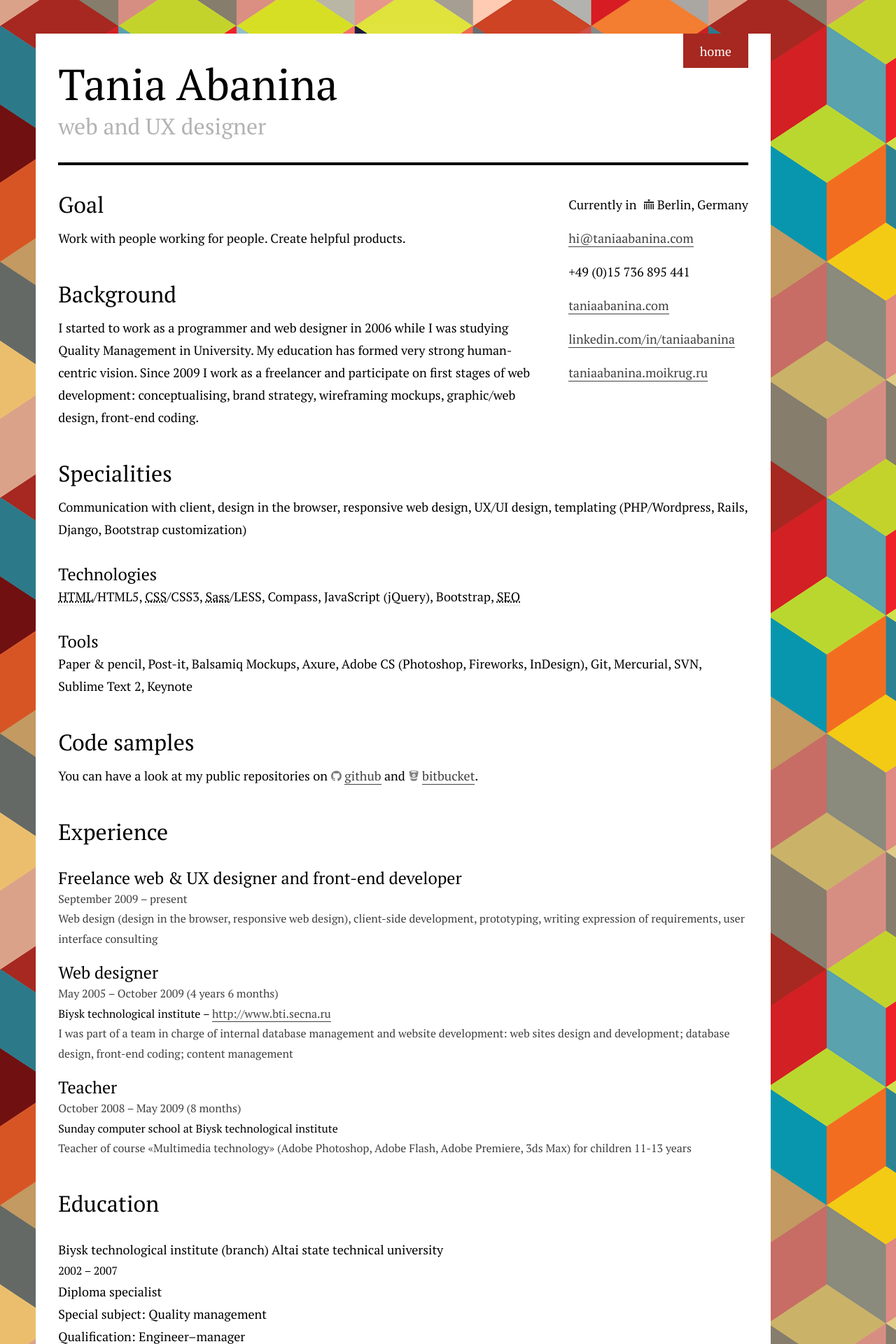
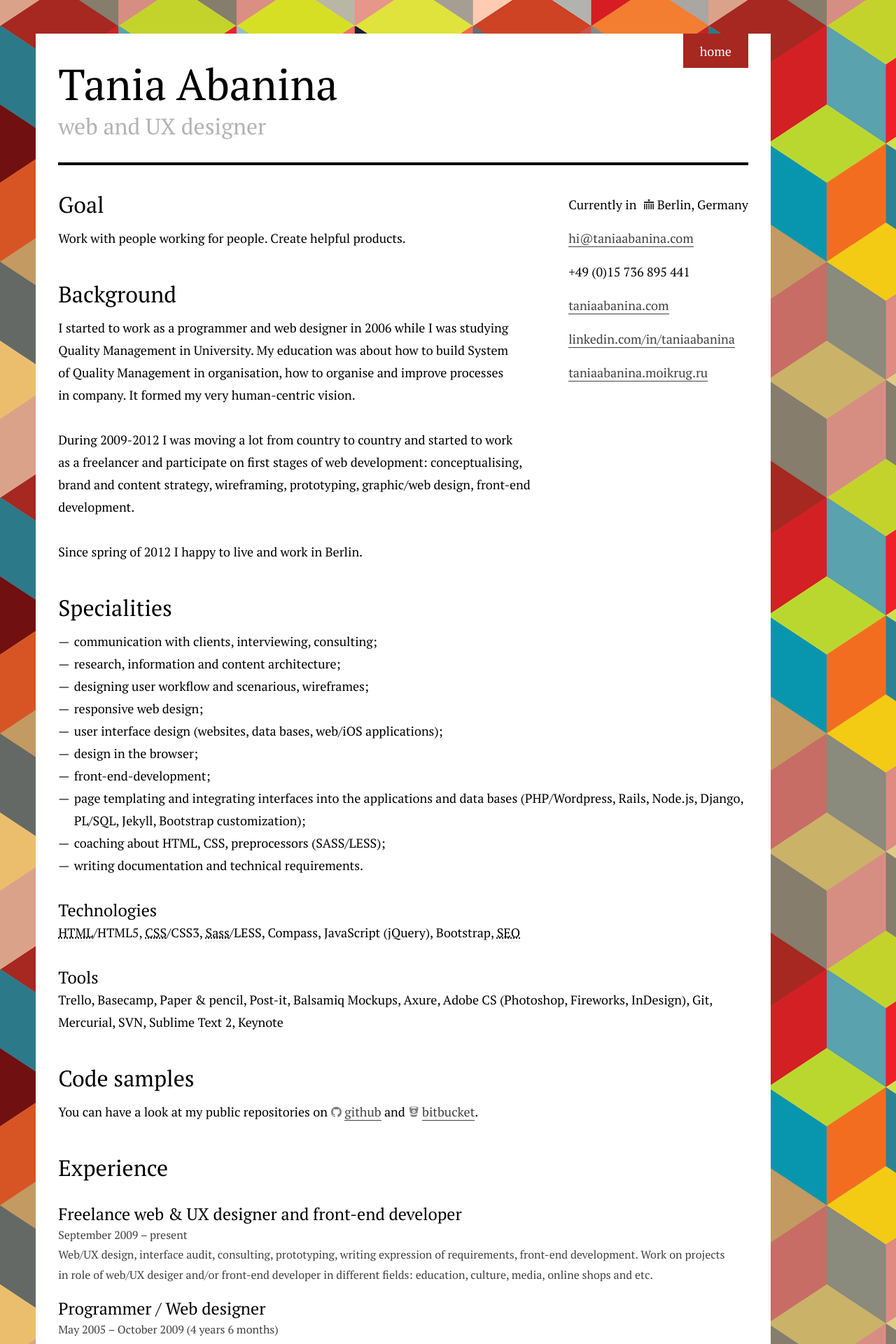
Before and after one commit to tataata/taniaabanina.com, a Jekyll site: the page resume.html, which Jekyll copies as it is, in a window 1280 px wide. Shown: the top 1920 px of the page at 70% size. Built offline with Jekyll 4.4.1, drawn with Linux system fonts in a browser that asks for light colours; nearby versions of some CDN libraries.

Commit message:
update html cv version; edit titles on samples

```diff
--- a/css/screen.css
+++ b/css/screen.css
@@ -1,3 +1,4 @@
+@charset "UTF-8";
 /* ============================================================
 
 320 and Up by Andy Clarke
@@ -305,24 +306,24 @@ html {
   line-height: 1.77778em;
 }
 
-/* line 13, ../scss/_typography.scss */
+/* line 11, ../scss/_typography.scss */
 body {
   font-family: "PT Serif", Georgia, Times, "Times New Roman", sans-serif;
   text-transform: none;
 }
 
-/* line 18, ../scss/_typography.scss */
+/* line 16, ../scss/_typography.scss */
 a {
   text-decoration: none;
   border-bottom: 1px solid;
 }
-/* line 22, ../scss/_typography.scss */
+/* line 20, ../scss/_typography.scss */
 a:hover {
   border-bottom: 1px solid;
   text-decoration: none;
 }
 
-/* line 30, ../scss/_typography.scss */
+/* line 28, ../scss/_typography.scss */
 h1, h2, h3, h4, h5, h6 {
   margin: 0;
   font-family: "PT Serif", Georgia, Times, "Times New Roman";
@@ -331,28 +332,28 @@ h1, h2, h3, h4, h5, h6 {
   text-rendering: optimizelegibility;
 }
 
-/* line 38, ../scss/_typography.scss */
+/* line 36, ../scss/_typography.scss */
 h1 .small,
 h2 .small {
   font-weight: normal;
   color: #b3b3b3;
 }
 
-/* line 46, ../scss/_typography.scss */
+/* line 44, ../scss/_typography.scss */
 .header h1,
 .header .h1 {
   font-size: 3.44444em;
   line-height: 1.29032em;
   margin: 0 auto 0em;
 }
-/* line 51, ../scss/_typography.scss */
+/* line 49, ../scss/_typography.scss */
 .header h1 .small {
   font-size: 0.51613em;
   line-height: 1.25em;
   margin: 0 auto 1em 0em;
 }
 
-/* line 59, ../scss/_typography.scss */
+/* line 57, ../scss/_typography.scss */
 .aside h1,
 .aside .h1 {
   font-size: 1.77778em;
@@ -360,34 +361,34 @@ h2 .small {
   margin: 0 auto 0em;
 }
 
-/* line 65, ../scss/_typography.scss */
+/* line 63, ../scss/_typography.scss */
 h1 {
   font-size: 2em;
   line-height: 1.77778em;
 }
 
-/* line 70, ../scss/_typography.scss */
+/* line 68, ../scss/_typography.scss */
 h2,
 .h2 {
   font-size: 1.77778em;
   line-height: 2em;
 }
 
-/* line 75, ../scss/_typography.scss */
+/* line 73, ../scss/_typography.scss */
 .projects h2,
 .projects .h2 {
   font-size: 1.33333em;
   line-height: 1.33333em;
 }
 
-/* line 81, ../scss/_typography.scss */
+/* line 79, ../scss/_typography.scss */
 h3,
 .h3 {
   font-size: 1.33333em;
   line-height: 1.33333em;
 }
 
-/* line 99, ../scss/_typography.scss */
+/* line 97, ../scss/_typography.scss */
 h6,
 .h6 {
   font-weight: normal;
@@ -395,7 +396,7 @@ h6,
   text-transform: uppercase;
 }
 
-/* line 108, ../scss/_typography.scss */
+/* line 106, ../scss/_typography.scss */
 .cv .period,
 .cv .description,
 .cv .company {
@@ -403,7 +404,7 @@ h6,
   line-height: 1.78em;
 }
 
-/* line 122, ../scss/_typography.scss */
+/* line 120, ../scss/_typography.scss */
 .header h1 a,
 .header h2 a,
 .header h3 a {
@@ -412,12 +413,12 @@ h6,
   color: #2d353e;
 }
 
-/* line 131, ../scss/_typography.scss */
+/* line 129, ../scss/_typography.scss */
 .projects h2 {
   margin-bottom: 0;
 }
 
-/* line 138, ../scss/_typography.scss */
+/* line 136, ../scss/_typography.scss */
 .header .a-rss,
 .header .a-rss:hover {
   float: left;
@@ -430,7 +431,7 @@ h6,
   overflow: hidden;
 }
 
-/* line 150, ../scss/_typography.scss */
+/* line 148, ../scss/_typography.scss */
 p,
 ol,
 ul,
@@ -440,38 +441,52 @@ address {
   line-height: 32px;
 }
 
-/* line 161, ../scss/_typography.scss */
+/* line 159, ../scss/_typography.scss */
+.list li {
+  list-style: none;
+  padding-left: 1.25em;
+  position: relative;
+}
+/* line 164, ../scss/_typography.scss */
+.list li:before {
+  content: '—';
+  position: absolute;
+  left: 0;
+  top: 0;
+}
+
+/* line 174, ../scss/_typography.scss */
 .cv .aside p {
   margin-bottom: 16px;
 }
 
-/* line 167, ../scss/_typography.scss */
+/* line 180, ../scss/_typography.scss */
 .scope,
 small {
   font-size: 0.88889em;
   line-height: 1.5em;
 }
 
-/* line 173, ../scss/_typography.scss */
+/* line 186, ../scss/_typography.scss */
 .scope {
   margin-bottom: 0;
 }
 
-/* line 177, ../scss/_typography.scss */
+/* line 190, ../scss/_typography.scss */
 ul,
 ol {
   margin: 0 0 32px -24px;
   padding: 0 0 0 24px;
 }
 
-/* line 183, ../scss/_typography.scss */
+/* line 196, ../scss/_typography.scss */
 li ul,
 li ol {
   margin: 0;
   /*@include font-size(16); */
 }
 
-/* line 191, ../scss/_typography.scss */
+/* line 204, ../scss/_typography.scss */
 blockquote {
   margin: 0 0 32px -24px;
   padding-left: 24px;
@@ -480,12 +495,12 @@ blockquote {
   font-style: normal;
 }
 
-/* line 198, ../scss/_typography.scss */
+/* line 211, ../scss/_typography.scss */
 q {
   quotes: none;
 }
 
-/* line 201, ../scss/_typography.scss */
+/* line 214, ../scss/_typography.scss */
 blockquote:before,
 blockquote:after,
 q:before,
@@ -494,58 +509,58 @@ q:after {
   content: none;
 }
 
-/* line 208, ../scss/_typography.scss */
+/* line 221, ../scss/_typography.scss */
 cite {
   font-style: normal;
 }
 
-/* line 213, ../scss/_typography.scss */
+/* line 226, ../scss/_typography.scss */
 dl,
 dd {
   margin-bottom: 32px;
 }
 
-/* line 217, ../scss/_typography.scss */
+/* line 230, ../scss/_typography.scss */
 dt {
   font-weight: bold;
 }
 
-/* line 222, ../scss/_typography.scss */
+/* line 235, ../scss/_typography.scss */
 .dl-horizontal dt {
   float: left;
   clear: left;
   width: 20.25%;
   text-align: right;
 }
-/* line 228, ../scss/_typography.scss */
+/* line 241, ../scss/_typography.scss */
 .dl-horizontal dd {
   margin-left: 22.78%;
 }
 
-/* line 234, ../scss/_typography.scss */
+/* line 247, ../scss/_typography.scss */
 abbr[title] {
   border-bottom: 1px dotted #c7ced6;
   cursor: help;
 }
 
-/* line 238, ../scss/_typography.scss */
+/* line 251, ../scss/_typography.scss */
 b, strong {
   font-weight: bold;
 }
 
-/* line 241, ../scss/_typography.scss */
+/* line 254, ../scss/_typography.scss */
 dfn {
   font-style: italic;
 }
 
-/* line 244, ../scss/_typography.scss */
+/* line 257, ../scss/_typography.scss */
 ins {
   background-color: #f3f5f6;
   color: black;
   text-decoration: none;
 }
 
-/* line 249, ../scss/_typography.scss */
+/* line 262, ../scss/_typography.scss */
 mark {
   background-color: #f3f5f6;
   color: black;
@@ -553,7 +568,7 @@ mark {
   font-weight: bold;
 }
 
-/* line 255, ../scss/_typography.scss */
+/* line 268, ../scss/_typography.scss */
 pre,
 code,
 kbd,
@@ -562,14 +577,14 @@ samp {
   line-height: 32px;
 }
 
-/* line 263, ../scss/_typography.scss */
+/* line 276, ../scss/_typography.scss */
 pre {
   white-space: pre;
   white-space: pre-wrap;
   word-wrap: break-word;
 }
 
-/* line 268, ../scss/_typography.scss */
+/* line 281, ../scss/_typography.scss */
 sub,
 sup {
   position: relative;
@@ -577,12 +592,12 @@ sup {
   vertical-align: baselineheight;
 }
 
-/* line 275, ../scss/_typography.scss */
+/* line 288, ../scss/_typography.scss */
 sup {
   top: -0.5em;
 }
 
-/* line 278, ../scss/_typography.scss */
+/* line 291, ../scss/_typography.scss */
 sub {
   bottom: -0.25em;
 }
--- a/projects/wimdu.html
+++ b/projects/wimdu.html
@@ -2,8 +2,8 @@
 <html>
 <head>
 	<meta charset="utf-8">
-	<title>Tania Abanina &mdash; Web designer & client-side developer</title>
-	<meta name="description" content="Test assignment for Wimdu | Tania Abanina • web designer and front-end developer">
+	<title>Tania Abanina &mdash; Web & UX designer</title>
+	<meta name="description" content="Test assignment for Wimdu | Tania Abanina • web/UX designer and front-end developer">
 	<meta name="keywords" content="tania abanina, tatiana abanina, таня абанина, татьяна абанина, tanya abanina, web designer, веб дизайнер, web design, html, css, freelance, freelance web designer, resume, portfolio">
 
 	<meta name="viewport" content="width=device-width, initial-scale=1">
@@ -72,7 +72,7 @@
 			</nav>
 
 		<header class="header">
-				<h1><a href="../index.html">Tania Abanina<span class="small">web designer and&nbsp;client-side developer</span></a></h1>
+			<h1><a href="../index.html">Tania Abanina<span class="small">web and UX designer</span></a></h1>
 		</header><!-- /header -->
 
 		<section class="content">
--- a/resume.html
+++ b/resume.html
@@ -90,18 +90,29 @@
 
 			<section class="spec">
 				<h2>Background</h2>
-				<p>
-					I started to work as&nbsp;a&nbsp;programmer and web designer in&nbsp;2006 while I&nbsp;was studying Quality Management in&nbsp;University. My&nbsp;education has formed very strong human-centric vision. Since 2009 I&nbsp;work as a freelancer and participate on first stages of&nbsp;web development: conceptualising, brand strategy, wireframing mockups, graphic/web design, front-end coding.
-				</p>
+				<p>I started to&nbsp;work as&nbsp;a&nbsp;programmer and web designer in&nbsp;2006 while I&nbsp;was studying Quality Management in&nbsp;University. My education was about how to&nbsp;build System of&nbsp;Quality Management in organisation, how to&nbsp;organise and improve processes in&nbsp;company. It formed my very human-centric vision.</p>
+				<p>During 2009-2012 I&nbsp;was moving a lot from country to&nbsp;country and started to&nbsp;work as&nbsp;a&nbsp;freelancer and participate on&nbsp;first stages of&nbsp;web development: conceptualising, brand and content strategy, wireframing, prototyping, graphic/web design, front-end development.</p>
+				<p>Since spring of&nbsp;2012 I&nbsp;happy to&nbsp;live and work in&nbsp;Berlin.</p>
 			</section>
 
 			<section class="spec">
 				<h2>Specialities</h2>
-				<p>Communication with client, design in&nbsp;the browser, responsive web design, UX/UI&nbsp;design, templating (PHP/Wordpress, Rails, Django, Bootstrap customization)</p>
+				<ul class="list">
+					<li>communication with clients, interviewing, consulting;</li>
+					<li>research, information and content architecture;</li>
+					<li>designing user workflow and scenarious, wireframes;</li>
+					<li>responsive web design;</li>
+					<li>user interface design (websites, data bases, web/iOS applications);</li>
+					<li>design in&nbsp;the browser;</li>
+					<li>front-end-development;</li>
+					<li>page templating and integrating interfaces into the applications and data bases (PHP/Wordpress, Rails, Node.js, Django, PL/SQL, Jekyll, Bootstrap customization);</li>
+					<li>coaching about HTML, CSS, preprocessors (SASS/LESS); </li>
+					<li>writing documentation and technical requirements.</li>
+				</ul>
 				<h3>Technologies</h3>
 				<p><abbr title="HyperText Markup Language">HTML</abbr>/HTML5, <abbr title="Cascading Style Sheets">CSS</abbr>/CSS3, <abbr title="Syntactically Awesome StyleSheets">Sass</abbr>/LESS, Compass, JavaScript (jQuery), Bootstrap,&nbsp;<abbr title="Search engine optimization">SEO</abbr></p>
 				<h3>Tools</h3>
-				<p>Paper & pencil, Post-it, Balsamiq Mockups, Axure, Adobe CS (Photoshop, Fireworks, InDesign), Git, Mercurial, SVN, Sublime Text&nbsp;2, Keynote</p>
+				<p>Trello, Basecamp, Paper & pencil, Post-it, Balsamiq Mockups, Axure, Adobe CS (Photoshop, Fireworks, InDesign), Git, Mercurial, SVN, Sublime Text&nbsp;2, Keynote</p>
 				</dl>
 			</section><!-- /spec -->
 			<section id="samples">
@@ -113,8 +124,8 @@
 				<dl>
 					<dt><h3>Freelance web & UX designer and front-end developer</h3></dt>
 					<dd class="period"><time datetime="2009-09">September 2009</time> &ndash; present</dd>
-					<dd class="description">Web design (design in the browser, responsive web design), client-side development, prototyping, writing expression of requirements, user interface consulting</dd>
-					<dt><h3>Web designer</h3></dt>
+					<dd class="description">Web/UX design, interface audit, consulting, prototyping, writing expression of requirements, front-end development. Work on projects in&nbsp;role&nbsp;of&nbsp;web/UX desiger and/or front-end developer in&nbsp;different fields: education, culture, media, online shops and etc.</dd>
+					<dt><h3>Programmer / Web designer</h3></dt>
 					<dd class="period"><time datetime="2005-05">May 2005</time> &ndash; <time datetime="2009-10">October 2009</time> (4&nbsp;years 6&nbsp;months)</dd>
 					<dd class="company">Biysk technological institute &ndash; <a href="http://www.bti.secna.ru" title="Site of Biysk technology institute">http://www.bti.secna.ru</a></dd>
 					<dd class="description">I was part of a team in charge of internal database management and website development: web sites design and development; database design, front-end coding; content management</dd>
```
Also changed, not shown: projects/datapine.html (+8 -8 lines), scss/_typography.scss (+15 -2 lines), 4 other files.
